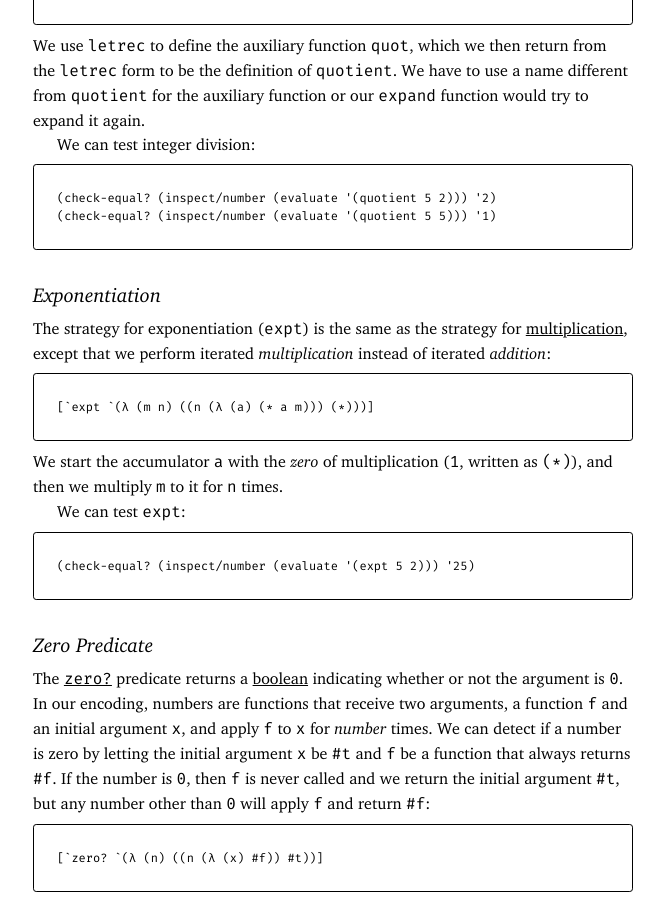
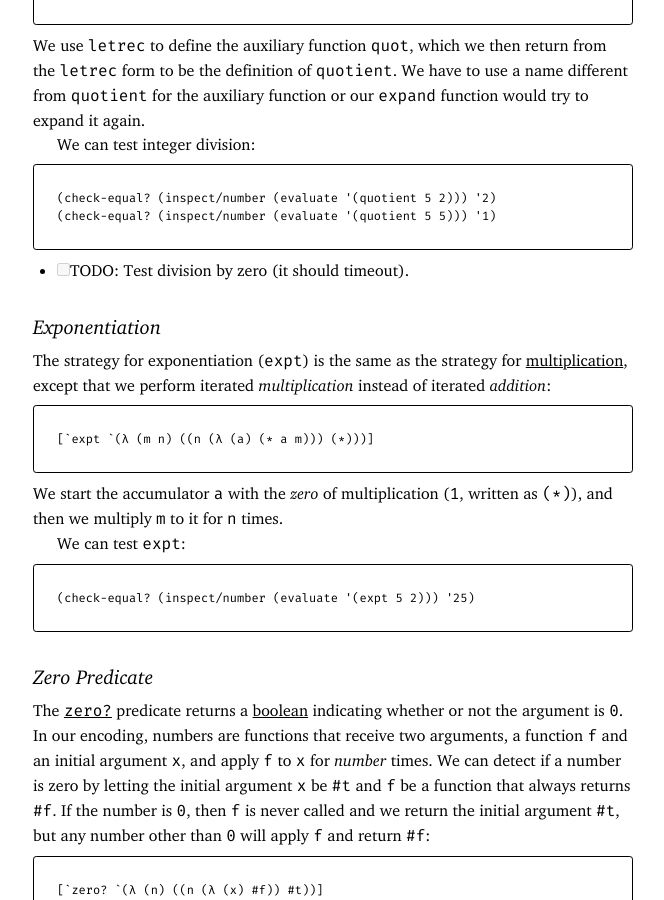
Before and after one commit to leafac/leafac.com, a Jekyll site: the page built from prose/compiling-to-the-lambda-calculus/numbers.md, in a window 1280 px wide and 900 px high, scrolled down 6524 px. Shown: the whole window, without its empty margins (107-771 px from the left). Built offline with Jekyll 4.4.1, drawn with Linux system fonts in a browser that asks for light colours.

Commit message:
Add TODOs

````diff
--- a/prose/compiling-to-the-lambda-calculus/numbers.md
+++ b/prose/compiling-to-the-lambda-calculus/numbers.md
@@ -229,6 +229,8 @@ We can test integer division:
 (check-equal? (inspect/number (evaluate '(quotient 5 5))) '1)
 ```
 
+- [ ] TODO: Test division by zero (it should timeout).
+
 Exponentiation
 ==============
 
````
Also changed, not shown: prose/compiling-to-the-lambda-calculus/architecture.md (+1 -0 lines).
